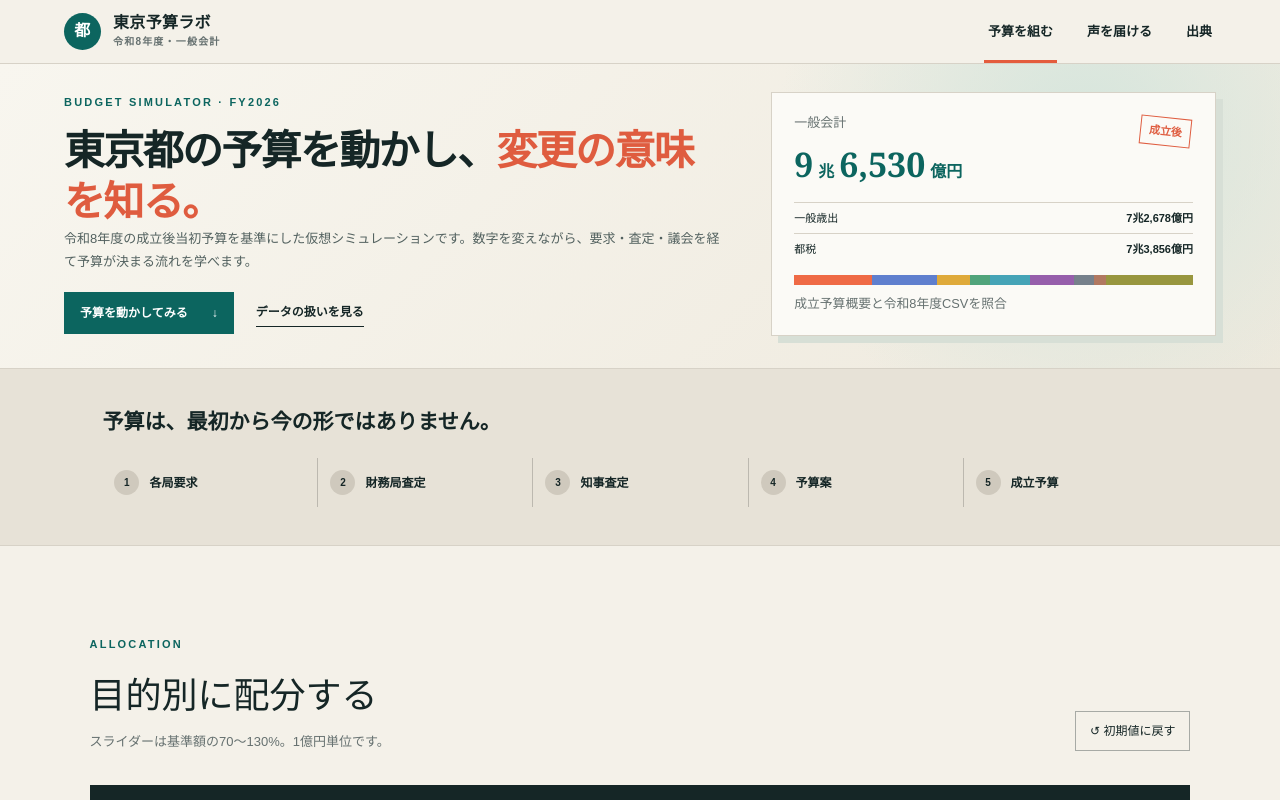
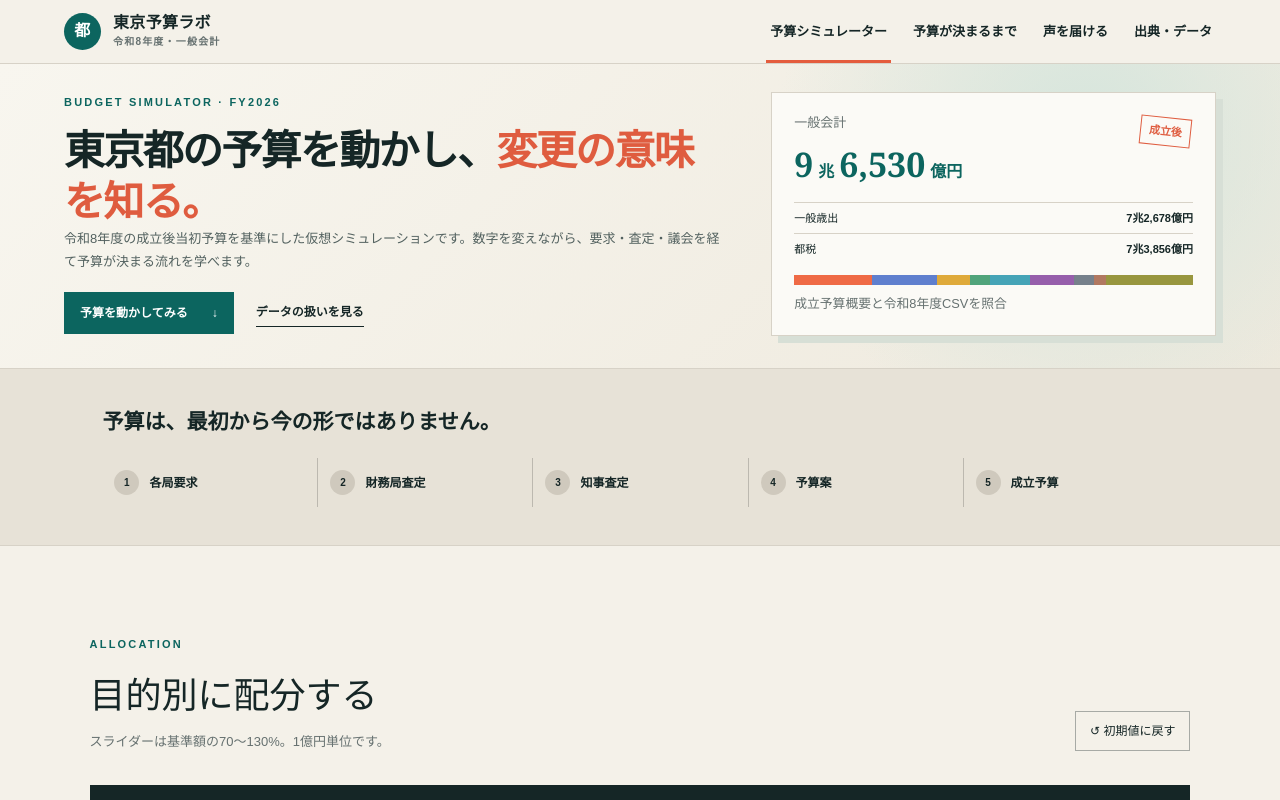
Before and after one commit to okajun35/tokyo-budget-simulator, a Next.js app: page / in a window 1280 px wide. Shown: the top 800 px of the page. Built offline with nearby package versions, Linux system fonts and the light colour scheme.

Commit message:
feat: add primary simulator navigation

```diff
--- a/app/globals.css
+++ b/app/globals.css
@@ -11,7 +11,7 @@ a { color:inherit; }
 .brand { display:flex; align-items:center; gap:12px; text-decoration:none; font-weight:800; line-height:1.05; letter-spacing:.02em; }
 .brand small { display:block; margin-top:5px; font-size:10px; color:var(--muted); letter-spacing:.12em; font-weight:600; }
 .brandMark { display:grid; place-items:center; width:37px; height:37px; border-radius:50%; color:white; background:var(--teal); font-family:serif; }
-.topbar nav { display:flex; height:100%; gap:26px; }
+.topbar nav { display:flex; height:100%; gap:18px; }
 .topbar nav button { position:relative; background:none; border:0; padding:0 4px; font-size:13px; font-weight:700; cursor:pointer; }
 .topbar nav button.active:after { content:""; position:absolute; left:0; right:0; bottom:0; height:3px; background:#e45c3d; }
 .hero { display:grid; grid-template-columns:minmax(0,1.2fr) minmax(320px,.8fr); gap:40px; align-items:center; padding:28px 5vw 32px; background:radial-gradient(circle at 85% 25%,#d5e5dc 0,transparent 28%),linear-gradient(135deg,#f8f6ef,#eee9dd); border-bottom:1px solid var(--line); }
--- a/app/page.tsx
+++ b/app/page.tsx
@@ -39,14 +39,21 @@ export default function Home() {
     setSelected(id);
   };
   const reset = () => setValues(createInitialBudgetAllocations(BUDGET_CATEGORIES));
+  const showSimulatorSection = (sectionId: "simulator" | "budget-process") => {
+    setTab("sim");
+    requestAnimationFrame(() =>
+      document.getElementById(sectionId)?.scrollIntoView({ block: "start" }),
+    );
+  };
 
   return <main>
     <header className="topbar">
       <a className="brand" href="#top" aria-label="東京予算ラボ トップ"><span className="brandMark">都</span><span>東京予算ラボ<small>令和8年度・一般会計</small></span></a>
       <nav aria-label="主要メニュー">
-        <button className={tab === "sim" ? "active" : ""} onClick={() => setTab("sim")}>予算を組む</button>
+        <button className={tab === "sim" ? "active" : ""} onClick={() => showSimulatorSection("simulator")}>予算シミュレーター</button>
+        <button onClick={() => showSimulatorSection("budget-process")}>予算が決まるまで</button>
         <button className={tab === "participate" ? "active" : ""} onClick={() => setTab("participate")}>声を届ける</button>
-        <button className={tab === "sources" ? "active" : ""} onClick={() => setTab("sources")}>出典</button>
+        <button className={tab === "sources" ? "active" : ""} onClick={() => setTab("sources")}>出典・データ</button>
       </nav>
     </header>
 
@@ -68,7 +75,7 @@ export default function Home() {
         </div>
       </section>
 
-      <section className="process" aria-label="予算成立までの段階">
+      <section className="process" id="budget-process" aria-label="予算成立までの段階">
         <p>予算は、最初から今の形ではありません。</p>
         <div>{BUDGET_PROCESS_OVERVIEW_STEPS.map((step, i) => <button key={step.documentStage} onClick={() => setOpenStage(openStage === step.documentStage ? null : step.documentStage)} className={openStage === step.documentStage ? "selected" : ""}><span>{i + 1}</span>{BUDGET_DOCUMENT_STAGE_LABELS[step.documentStage]}</button>)}</div>
         {openStage && <aside className="stageExplainer"><b>{BUDGET_DOCUMENT_STAGE_LABELS[openStage]}</b><p>{BUDGET_PROCESS_OVERVIEW_STEPS.find((step) => step.documentStage === openStage)?.summary}</p></aside>}
```
Also changed, not shown: 2 other files (tests, documents, lock files or other folders).
